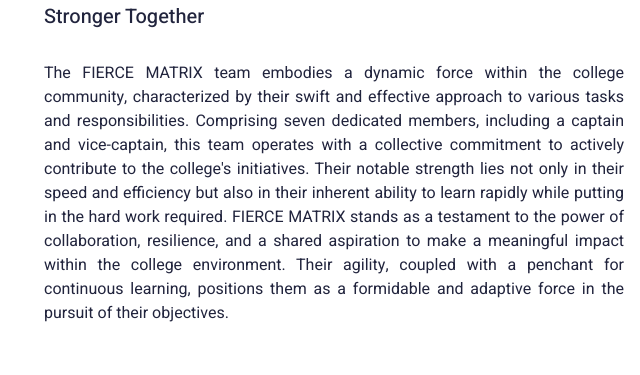
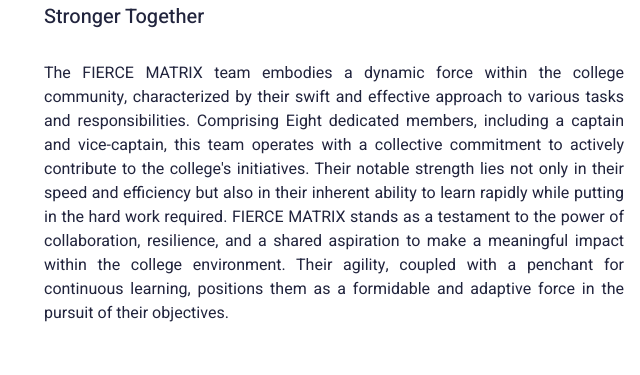
Before and after one commit to gokulsona/Fierce_matrix, a plain HTML site: page index.html in a window 1280 px wide. Shown: the part 256-631 px from the top of the page, 163-803 px from the left. Drawn offline with nearby package versions, Linux system fonts and the light colour scheme.

Commit message:
Update index.html

```diff
--- a/index.html
+++ b/index.html
@@ -104,7 +104,7 @@
                             <p style="text-align: justify;">The FIERCE MATRIX team embodies a dynamic force within the
                                 college community,
                                 characterized by their swift and effective
-                                approach to various tasks and responsibilities. Comprising seven dedicated members,
+                                approach to various tasks and responsibilities. Comprising Eight dedicated members,
                                 including a captain and
                                 vice-captain, this team operates with a collective commitment to actively contribute to
                                 the college's initiatives. Their
```
